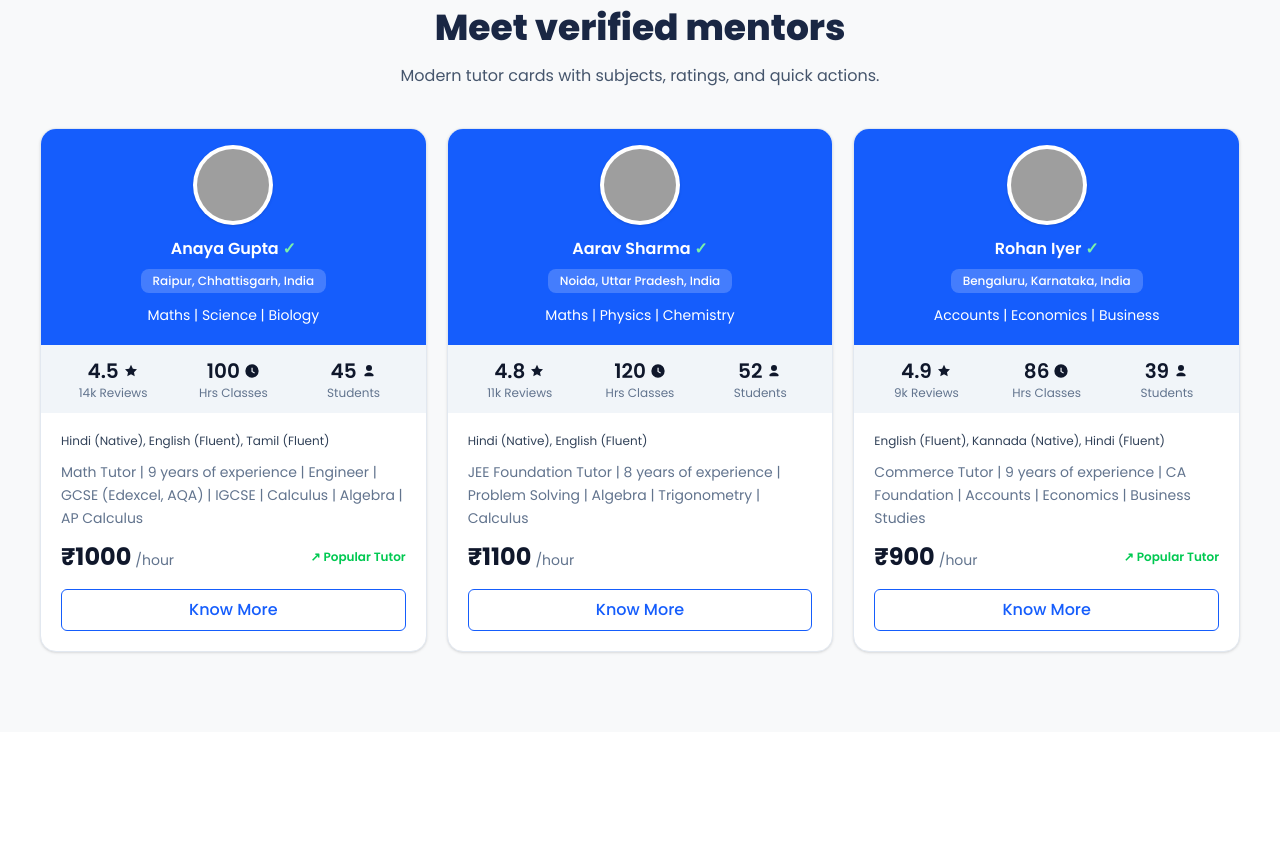
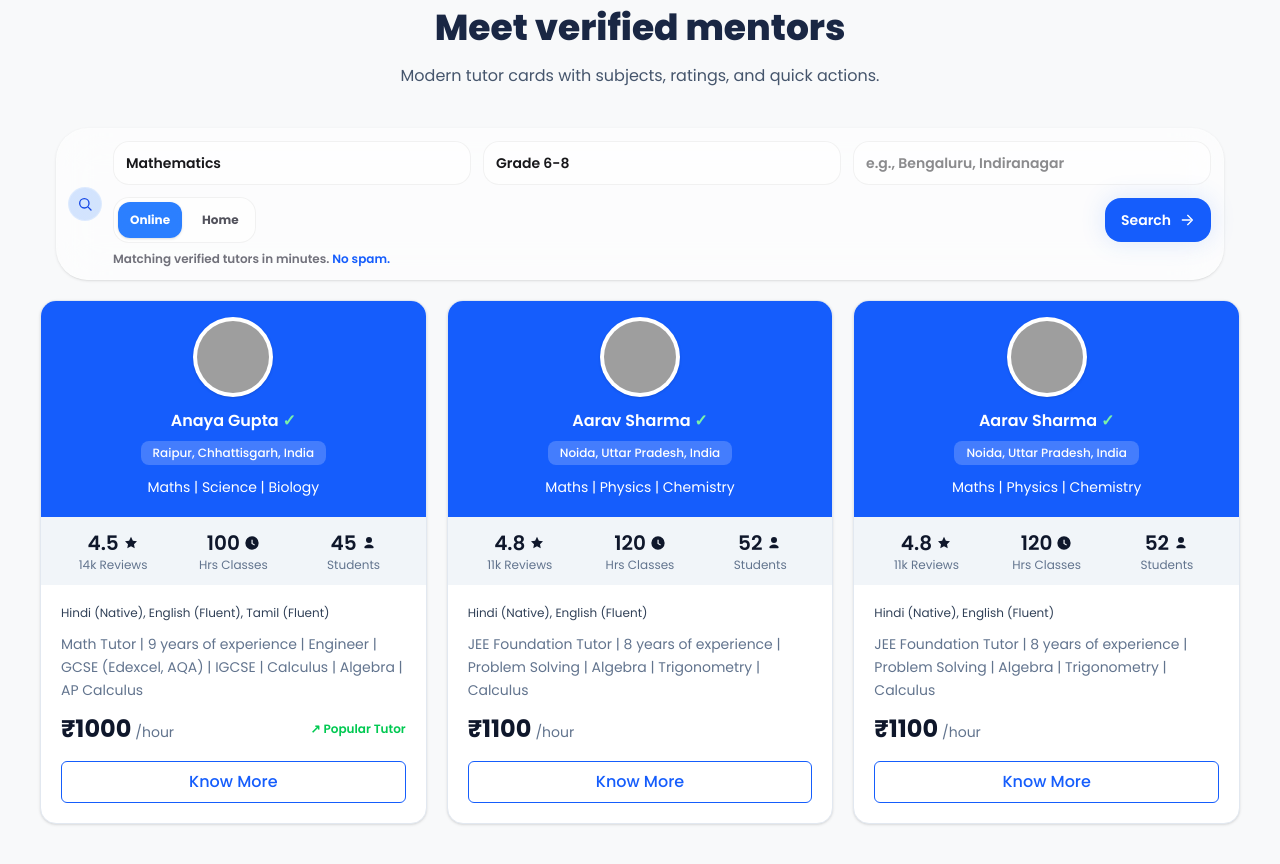
Before and after one commit to emit077/IM-website-V2, a Next.js app: page /landing-page-1 in a window 1280 px wide. Shown: the part 780-1644 px from the top of the page. Before the commit the page ends 1512 px from the top, so only its background shows below. Built offline with nearby package versions, Linux system fonts and the light colour scheme; grey boxes are pictures that could not be loaded.

Commit message:
added smart search

```diff
--- a/src/components/home/SmartSearchBar.tsx
+++ b/src/components/home/SmartSearchBar.tsx
@@ -49,7 +49,7 @@ export function SmartSearchBar({
     mode: "Online" | "Home";
   }) => void;
 }) {
-  const [expanded, setExpanded] = useState(false);
+  const [expanded, setExpanded] = useState(true);
   const [subject, setSubject] = useState("Mathematics");
   const [grade, setGrade] = useState("Grade 6-8");
   const [location, setLocation] = useState("");
@@ -58,10 +58,7 @@ export function SmartSearchBar({
   const reduced = useReducedMotion();
 
   useEffect(() => {
-    const onResize = () => {
-      if (window.innerWidth < 768) setExpanded(true);
-      else setExpanded(false);
-    };
+    const onResize = () => setExpanded(true);
     onResize();
     window.addEventListener("resize", onResize);
     return () => window.removeEventListener("resize", onResize);
@@ -69,9 +66,8 @@ export function SmartSearchBar({
 
   return (
     <div
-      className=" top-[88px] z-30 mx-auto max-w-6xl px-4"
+      className=" top-[88px] z-30 mx-auto px-4"
       onMouseEnter={() => setExpanded(true)}
-      onMouseLeave={() => setExpanded(false)}
     >
       <motion.form
         initial={false}
@@ -79,7 +75,6 @@ export function SmartSearchBar({
         transition={{ duration: 0.35, ease: [0.2, 0.8, 0.2, 1] }}
         className="mt-6 w-full rounded-[2rem] border border-white/12 bg-white/55 p-3 shadow-sm backdrop-blur-xl dark:border-white/15 dark:bg-zinc-950/35"
         onFocusCapture={() => setExpanded(true)}
-        onBlurCapture={() => setExpanded(false)}
         onSubmit={(e) => {
           e.preventDefault();
           onSearch({ subject, grade, location, mode });
@@ -162,7 +157,7 @@ export function SmartSearchBar({
               <motion.button
                 type="submit"
                 whileTap={{ scale: 0.98 }}
-                className="inline-flex h-11 items-center justify-center gap-2 rounded-2xl bg-zinc-950 px-4 text-sm font-semibold text-white shadow-sm ring-1 ring-white/10 transition hover:shadow-md hover:shadow-zinc-950/20 dark:bg-white dark:text-zinc-950"
+                className=" inline-flex h-11 items-center justify-center gap-2 rounded-2xl bg-blue-600 px-4 text-sm font-semibold text-white shadow-sm ring-1 ring-white/10 transition hover:shadow-md hover:shadow-zinc-950/20 dark:bg-white dark:text-zinc-950"
                 animate={
                   reduced
                     ? undefined
--- a/src/components/home2/TutorsCard.tsx
+++ b/src/components/home2/TutorsCard.tsx
@@ -1,4 +1,7 @@
 "use client";
+
+import { useMemo, useState } from "react";
+import { SmartSearchBar as IMSmartSearchBar } from "@/components/home/SmartSearchBar";
 
 type Tutor = {
     name: string;
@@ -29,6 +32,19 @@ const tutors: Tutor[] = [
         image: "https://i.pravatar.cc/400?img=5",
         pricePerHour: 1000,
         featured: true,
+    },
+    {
+        name: "Aarav Sharma",
+        location: "Noida, Uttar Pradesh, India",
+        subjects: ["Maths", "Physics", "Chemistry"],
+        languages: ["Hindi (Native)", "English (Fluent)"],
+        bio: "JEE Foundation Tutor | 8 years of experience | Problem Solving | Algebra | Trigonometry | Calculus",
+        rating: 4.8,
+        reviews: 11200,
+        classes: 120,
+        students: 52,
+        image: "https://i.pravatar.cc/400?img=12",
+        pricePerHour: 1100,
     },
     {
         name: "Aarav Sharma",
@@ -83,10 +99,49 @@ function UserIcon() {
     );
 }
 
+type SearchPayload = {
+    subject: string;
+    grade: string;
+    location: string;
+    mode: "Online" | "Home";
+};
+
+function normalizeSubject(subject: string) {
+    const s = subject.toLowerCase();
+    if (s === "mathematics") return "maths";
+    if (s === "social science") return "social";
+    return s;
+}
+
 export function TutorsCard() {
+    const [search, setSearch] = useState<SearchPayload>({
+        subject: "Mathematics",
+        grade: "Grade 6-8",
+        location: "",
+        mode: "Online",
+    });
+
+    const filteredTutors = useMemo(() => {
+        const subjectNeedle = normalizeSubject(search.subject);
+        const locationNeedle = search.location.trim().toLowerCase();
+
+        return tutors.filter((tutor) => {
+            const subjectHit = tutor.subjects.some((s) =>
+                s.toLowerCase().includes(subjectNeedle)
+            );
+            const locationHit = locationNeedle
+                ? tutor.location.toLowerCase().includes(locationNeedle)
+                : true;
+            return subjectHit && locationHit;
+        });
+    }, [search]);
+
     return (
+        <div className="space-y-5">
+            <IMSmartSearchBar onSearch={setSearch} />
+
             <div className="grid gap-5 md:grid-cols-2 xl:grid-cols-3">
-            {tutors.map((tutor) => (
+                {filteredTutors.map((tutor) => (
                     <article
                         key={tutor.name}
                         className="overflow-hidden rounded-2xl border border-slate-200 bg-white shadow-sm"
@@ -147,5 +202,12 @@ export function TutorsCard() {
                     </article>
                 ))}
             </div>
+
+            {filteredTutors.length === 0 ? (
+                <p className="rounded-2xl border border-slate-200 bg-white px-4 py-5 text-center text-sm text-slate-500">
+                    No mentors found for this search. Try changing subject, mode, or location.
+                </p>
+            ) : null}
+        </div>
     );
 }
```
Lines whose indentation alone changed are shown as unchanged.
